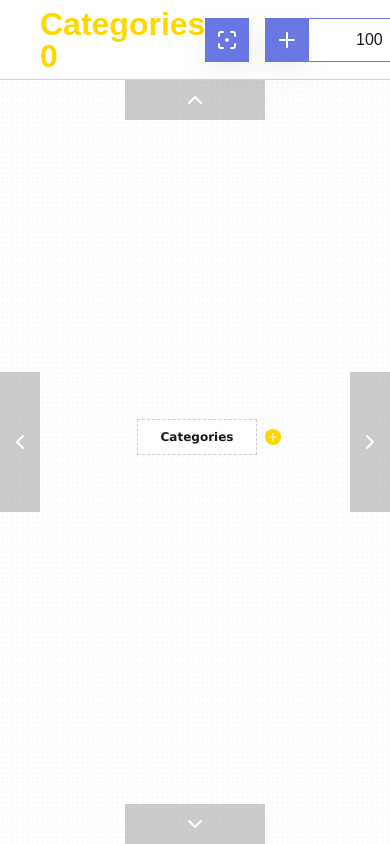
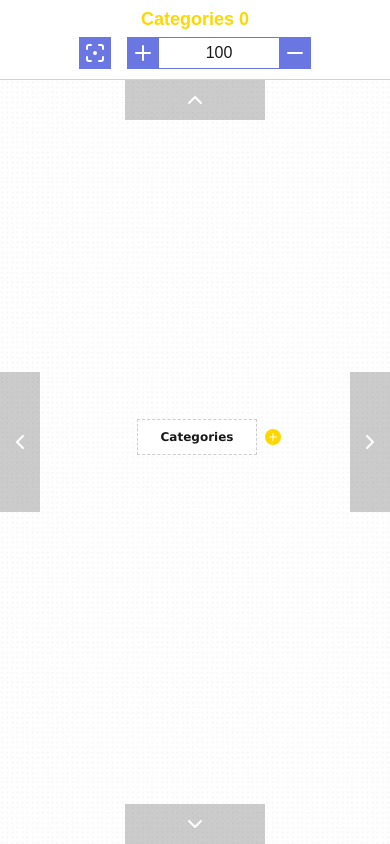
Before and after one commit to Holodniak-Oleksii/draw-services, a React (Create React App) app: page / in a window 390 px wide. Built offline with nearby package versions, Linux system fonts and the light colour scheme.

Commit message:
simple adaptive

```diff
--- a/src/common/components/DrawingCanvas/DrawingCanvas.scss
+++ b/src/common/components/DrawingCanvas/DrawingCanvas.scss
@@ -30,7 +30,7 @@
     @include flex_center;
     padding: 10px;
     position: absolute;
-    z-index: 4;
+    z-index: 2;
     transition: all 0.4s ease;
     background-color: rgba(0, 0, 0, 0.2);
     svg {
--- a/src/common/components/Header/Header.scss
+++ b/src/common/components/Header/Header.scss
@@ -6,7 +6,7 @@
   align-items: center;
   justify-content: space-between;
   position: relative;
-  z-index: 2;
+  z-index: 20;
 
   &__logo {
     color: gold;
@@ -21,4 +21,15 @@
     align-items: center;
     gap: 16px;
   }
+  @media screen and (max-width: 767px) {
+    &__logo {
+      font-size: 22px;
+    }
+  }
+  @media screen and (max-width: 540px) {
+    flex-direction: column;
+    &__logo {
+      font-size: 18px;
+    }
+  }
 }
--- a/src/ui-liberty/Button/Button.scss
+++ b/src/ui-liberty/Button/Button.scss
@@ -9,4 +9,7 @@
   font-size: 14px;
   height: auto;
   width: auto;
+  @media screen and (max-width: 767px) {
+    padding: 4px;
+  }
 }
--- a/src/ui-liberty/Select/Select.scss
+++ b/src/ui-liberty/Select/Select.scss
@@ -3,6 +3,8 @@
 .select {
   display: flex;
   align-items: stretch;
+  position: relative;
+  z-index: 3;
   &__drop {
     width: 120px;
     font-size: 14px;
```
